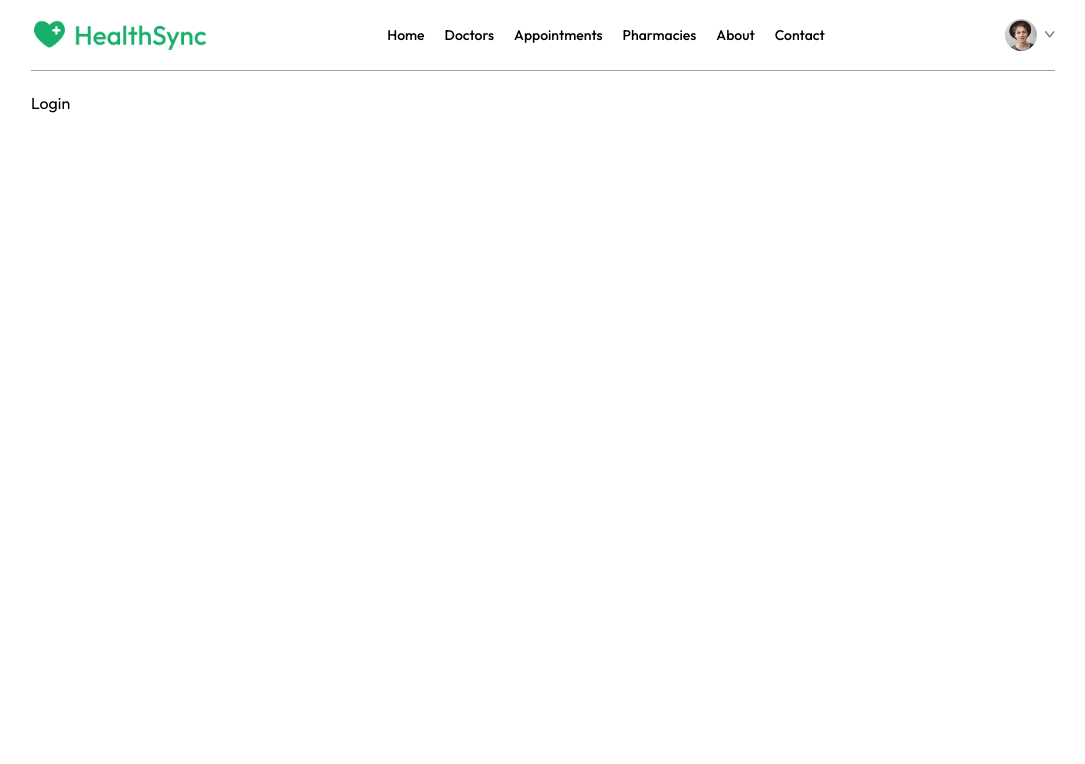
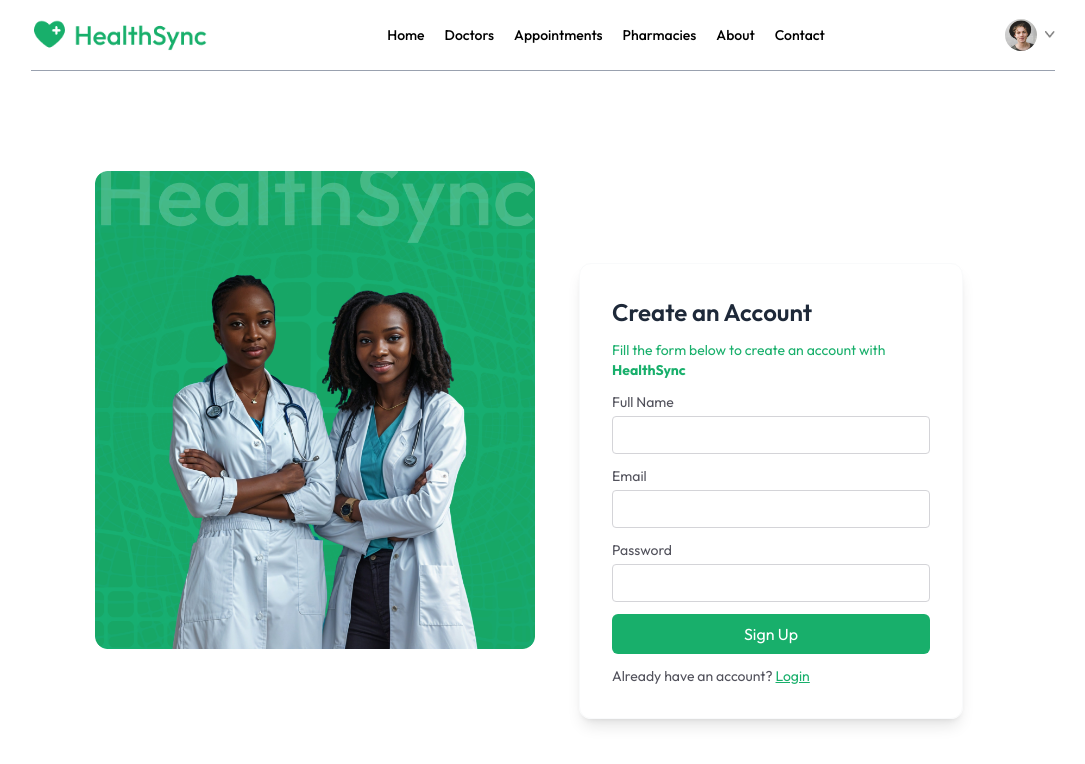
Before and after one commit to Ronzayne/HealthSync, a React (Vite) app in the folder front-end/: page /login in a window 1280 px wide. Shown: the top 764 px of the page, without its empty margins (97-1182 px from the left). Built offline with nearby package versions, Linux system fonts and the light colour scheme.

Commit message:
updated login page

```diff
--- a/front-end/src/Pages/Login.jsx
+++ b/front-end/src/Pages/Login.jsx
@@ -1,5 +1,110 @@
+import React, { useState } from "react";
+import logo from "../assets/logo.png";
+import signUpFrame from "../assets/signUpFrame.png";
 const Login = () => {
-  return <div>Login</div>;
+  const [state, setState] = useState("Sign Up");
+
+  const [email, setEmail] = useState("");
+  const [password, setPassword] = useState("");
+  const [name, setName] = useState("");
+
+  const onSubmitHandler = (event) => {
+    event.preventDefault(); //when the form is submitted, it won't reload the webpage
+  };
+
+  return (
+    <div className="min-h-screen flex items-center justify-center">
+      <div className="grid lg:grid-cols-2 gap-x-4 w-full max-w-4xl">
+        {/* left side */}
+
+        <img
+          className="hidden min- lg:block w-full h-auto "
+          src={signUpFrame}
+          alt=""
+        />
+
+        {/* rightside */}
+
+        <form className="min-h-[80vh] w-full max-w-sm mx-auto flex flex-col items-center">
+          <div className="flex flex-col gap-3 m-auto items-start p-8 min-w-[340px] sm:min-w-96 border border-gray-50 rounded-xl text-zinc-600 text-sm shadow-lg">
+            <p className=" text-2xl font-semibold text-gray-800 ">
+              {state === "Sign Up" ? "Create an Account" : "Login"}
+            </p>
+            <p className="text-primary">
+              {state == "Sign Up" ? (
+                <>
+                  Fill the form below to create an account with{" "}
+                  <strong>HealthSync</strong>
+                </>
+              ) : (
+                <>
+                  Welcome back! Fill in the form below to log into{" "}
+                  <strong>HealthSync</strong>
+                </>
+              )}
+            </p>
+            {state === "Sign Up" && (
+              <div className="w-full">
+                <p>Full Name</p>
+                <input
+                  className="border border-zinc-300 rounded w-full p-2 mt-1"
+                  type="text"
+                  onChange={(e) => setName(e.target.value)}
+                  value={name}
+                  required
+                />
+              </div>
+            )}
+
+            <div className="w-full">
+              <p>Email</p>
+              <input
+                className="border border-zinc-300 rounded w-full p-2 mt-1"
+                type="email"
+                onChange={(e) => setEmail(e.target.value)}
+                value={email}
+                required
+              />
+            </div>
+            <div className="w-full">
+              <p>Password</p>
+              <input
+                className="border border-zinc-300 rounded w-full p-2 mt-1"
+                type="password"
+                onChange={(e) => setPassword(e.target.value)}
+                value={password}
+                required
+              />
+            </div>
+            <button className="bg-primary w-full text-white py-2 rounded-md text-base">
+              {state === "Sign Up" ? "Sign Up" : "Login"}
+            </button>
+            {state === "Sign Up" ? (
+              <p>
+                Already have an account?{" "}
+                <span
+                  onClick={() => setState("Login")}
+                  className="text-primary underline cursor-pointer"
+                >
+                  Login
+                </span>
+              </p>
+            ) : (
+              <p>
+                Don't have an account yet?{" "}
+                <span
+                  onClick={() => setState("Sign Up")}
+                  className="text-primary underline cursor-pointer"
+                >
+                  Sign Up
+                </span>
+              </p>
+            )}
+          </div>
+        </form>
+      </div>
+    </div>
+  );
 };
 
 export default Login;
```
